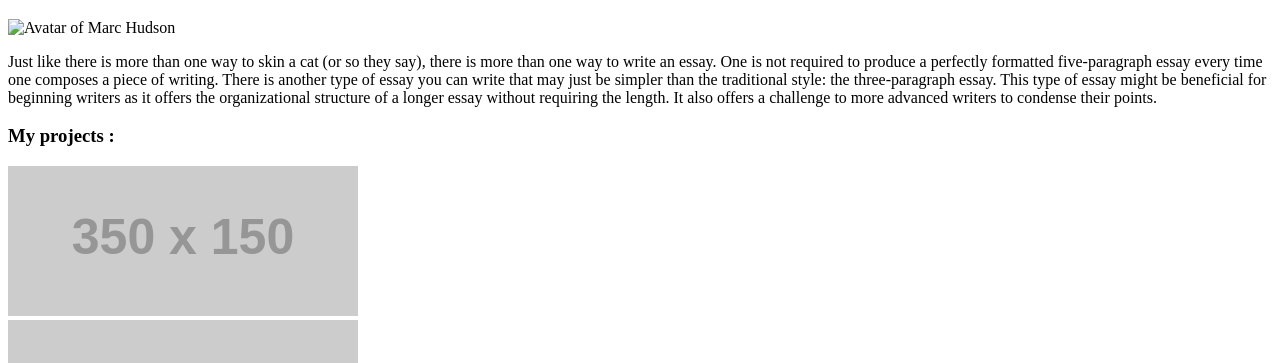
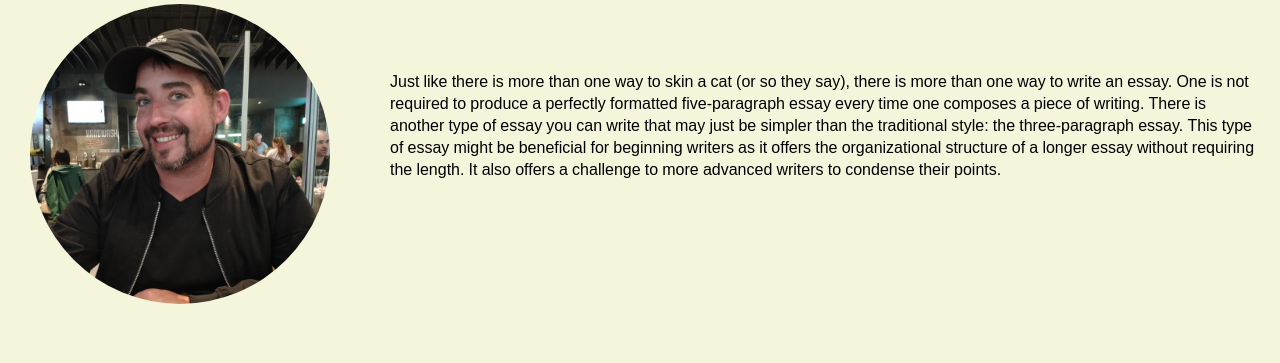
Before and after one commit to marcahudson26/bootcamp-week2-portfolio-site, a plain HTML site: page index.html in a window 1280 px wide. Shown: the part 200-563 px from the top of the page. Drawn offline with Linux system fonts and the light colour scheme; the site is published under a folder, as on GitHub Pages, so addresses that start at the root find nothing; placeholder pictures from the web are drawn by us.

Commit message:
fixed relative path

```diff
--- a/index.html
+++ b/index.html
@@ -6,7 +6,7 @@
     <meta http-equiv="X-UA-Compatible" content="IE=edge">
     <meta name="viewport" content="width=device-width, initial-scale=1.0">
     <title>Document</title>
-    <link rel="stylesheet" href="/styles.css">
+    <link rel="stylesheet" href="./styles.css">
     <link rel="preconnect" href="https://fonts.googleapis.com">
     <link rel="preconnect" href="https://fonts.gstatic.com" crossorigin>
     <link href="https://fonts.googleapis.com/css2?family=Noto+Sans+Vai&family=Satisfy&display=swap" rel="stylesheet">
@@ -33,7 +33,7 @@
             <div>
                 <h2 id="About-me">About-me :</h2>
 
-                <img class="profile-img" src="/assets/marc.png" alt="Avatar of Marc Hudson">
+                <img class="profile-img" src="./assets/marc.png" alt="Avatar of Marc Hudson">
             </div>
             <p> Just like there is more than one way to skin a cat (or so they say), there is more than one way to write
                 an essay. One is not required to produce a perfectly formatted five-paragraph essay every time one
```
